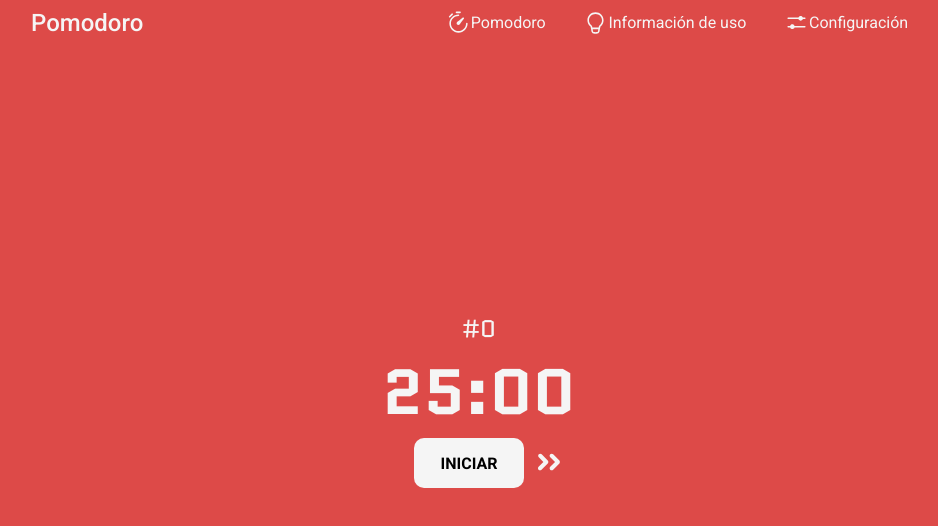
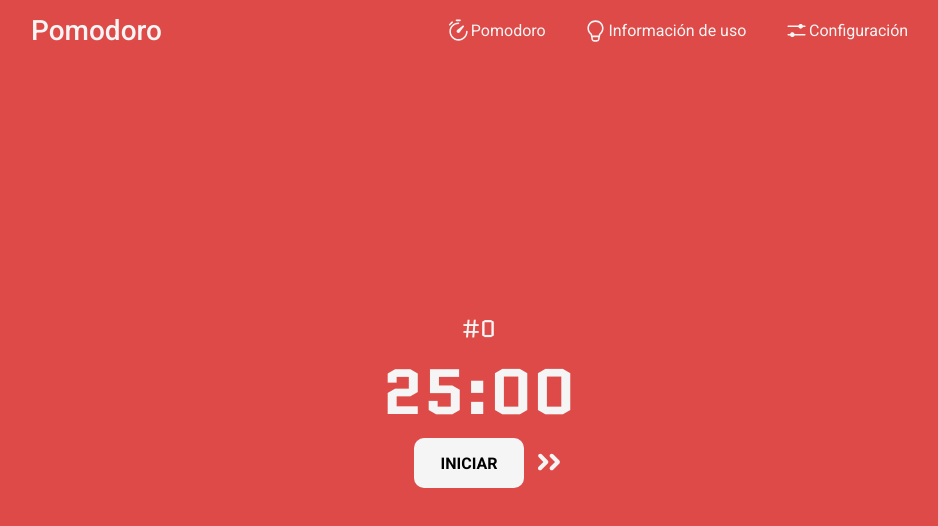
Before and after one commit to cnmorocho/tomacco-app, a Next.js app: page /home in a window 1280 px wide. Shown: the top 526 px of the page, without its empty margins (161-1099 px from the left). Built offline with nearby package versions, Linux system fonts and the light colour scheme; a web font is replaced by a local one.

Commit message:
navbar fixes

```diff
--- a/components/Navbar/navbar.module.css
+++ b/components/Navbar/navbar.module.css
@@ -19,12 +19,12 @@
 .title {
   font-size: 20px;
   font-weight: 500;
-  color: whitesmoke;
+  color: #f5f5f5;
 }
 
-@media (min-width: 600px) {
+@media (min-width: 768px) {
   .container {
-    height: 45px;
+    height: 60px;
   }
 
   .wrapper {
@@ -32,7 +32,7 @@
   }
 
   .title {
-    font-size: 24px;
+    font-size: 28px;
   }
 
 }
```
